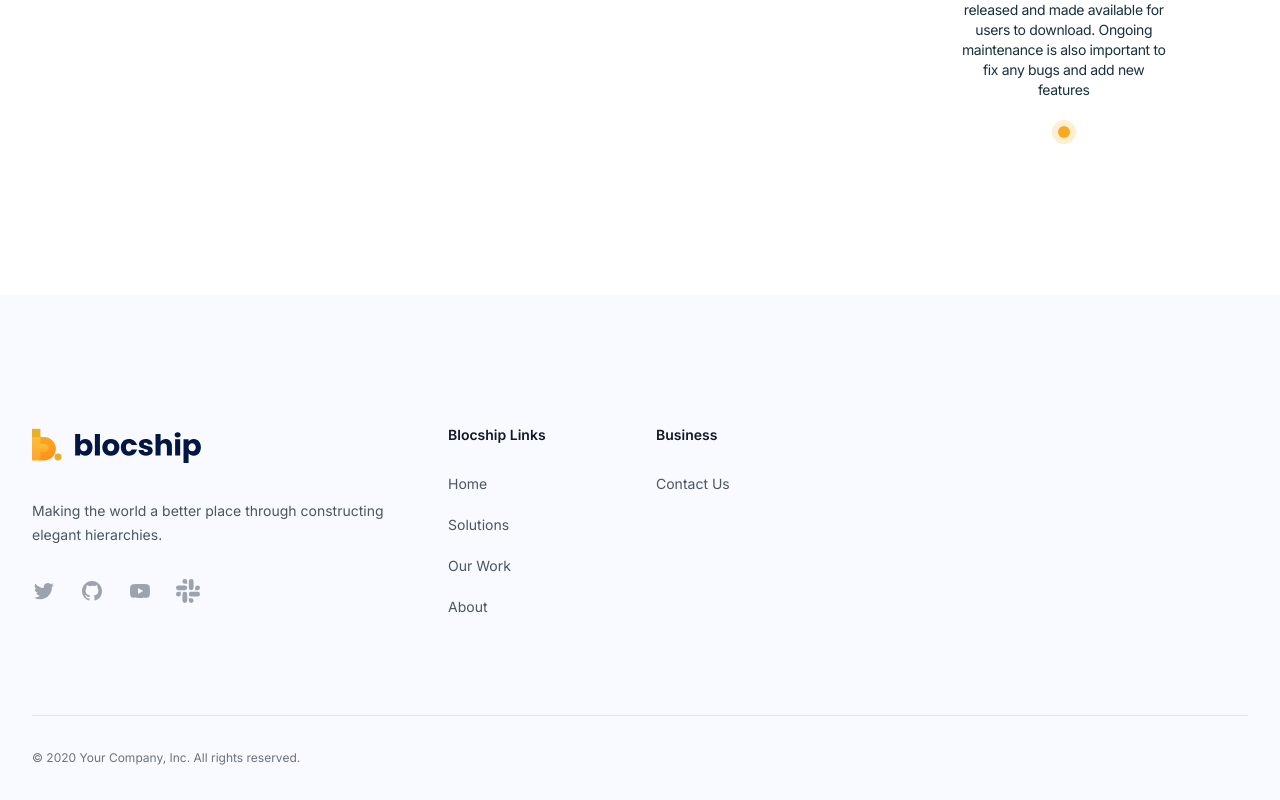
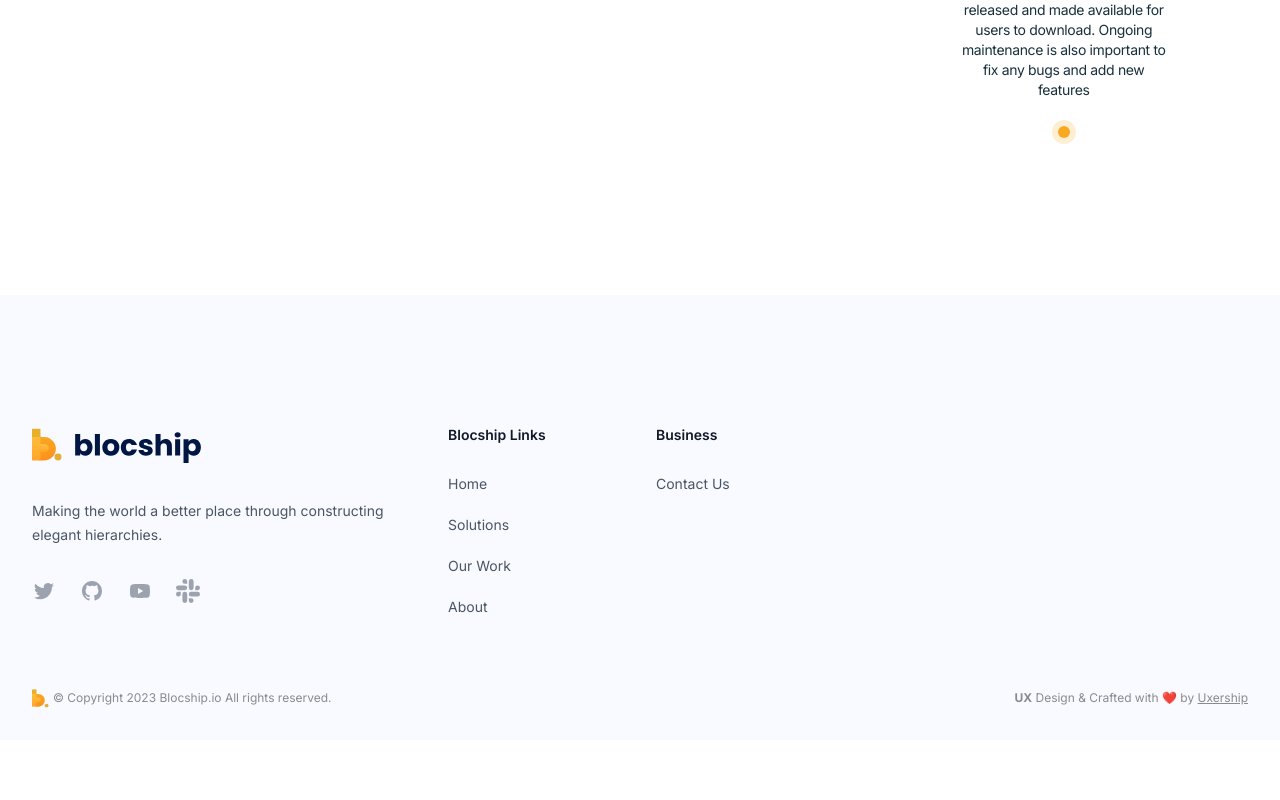
Before and after one commit to Blocship/landing-page, a Next.js app: page / in a window 1280 px wide. Shown: the part 4386-5186 px from the top of the page. After the commit the page ends 5126 px from the top, so only its background shows below. Built offline with nearby package versions, Linux system fonts and the light colour scheme.

Commit message:
copyright

```diff
--- a/components/sections/Footer.jsx
+++ b/components/sections/Footer.jsx
@@ -1,5 +1,6 @@
 import React from 'react'
 import Logo from '../../public/blocship-logo.svg'
+import BlocshipIcon from '../../public/blocship-icon.svg'
 import Image from 'next/image'
 
 const NAVIGATION = {
@@ -75,7 +76,7 @@ export default function Footer() {
             <Image
               className="block w-[150px] md:w-[115px] lg:w-[170px] h-auto"
               src={Logo}
-              alt="Your Company"
+              alt="Blockship"
             />
             <p className="text-sm leading-6 text-gray-600">
               Making the world a better place through constructing elegant hierarchies.
@@ -118,8 +119,20 @@ export default function Footer() {
             </div>
           </div>
         </div>
-        <div className="mt-16 border-t border-gray-900/10 pt-8 sm:mt-20 lg:mt-24">
-          <p className="text-xs leading-5 text-gray-500">&copy; 2020 Your Company, Inc. All rights reserved.</p>
+        <div className="mt-24 md:mt-[52px] lg:mt-[70px] flex flex-col gap-8 items-center md:flex-row justify-between text-xs leading-none text-[#8B8B8B]">
+          <div className='flex items-center gap-1'>
+            <Image
+              className="inline"
+              src={BlocshipIcon}
+              alt="Blockship"
+            />
+            <p>
+              &copy; Copyright 2023 Blocship.io All rights reserved.
+            </p>
+          </div>
+          <p>
+           <strong>UX</strong> Design & Crafted with ❤️ by <a href="#" className='underline'>Uxership</a>
+          </p>
         </div>
       </div>
     </footer>
--- a/components/sections/NavBar.jsx
+++ b/components/sections/NavBar.jsx
@@ -47,7 +47,7 @@ export default function NavBar() {
                   <Image
                     className="block w-[120px] md:w-[144px] h-auto"
                     src={Logo}
-                    alt="Your Company"
+                    alt="Blockship"
                   />
                 </div>
                 <div className="hidden md:mx-auto md:flex md:gap-[30px]">
```
